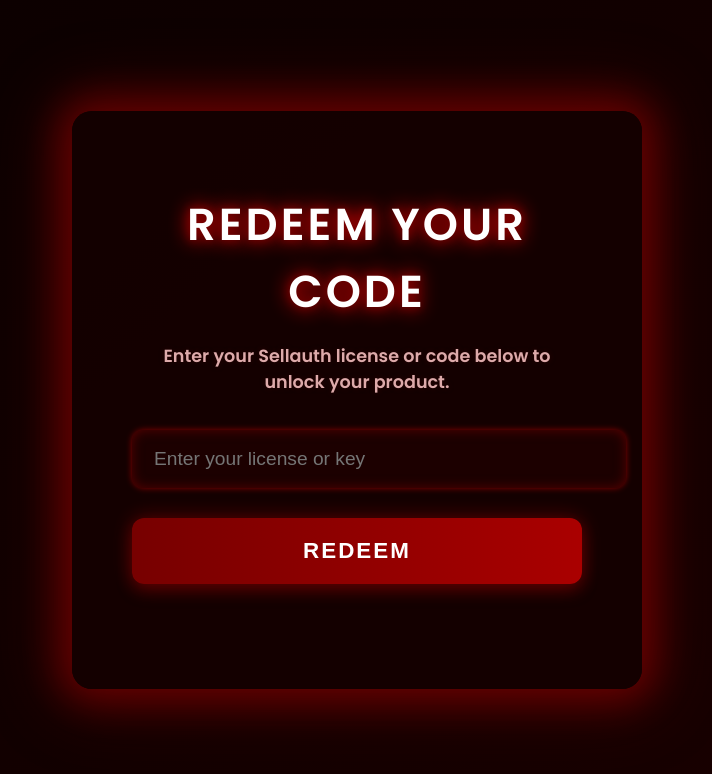
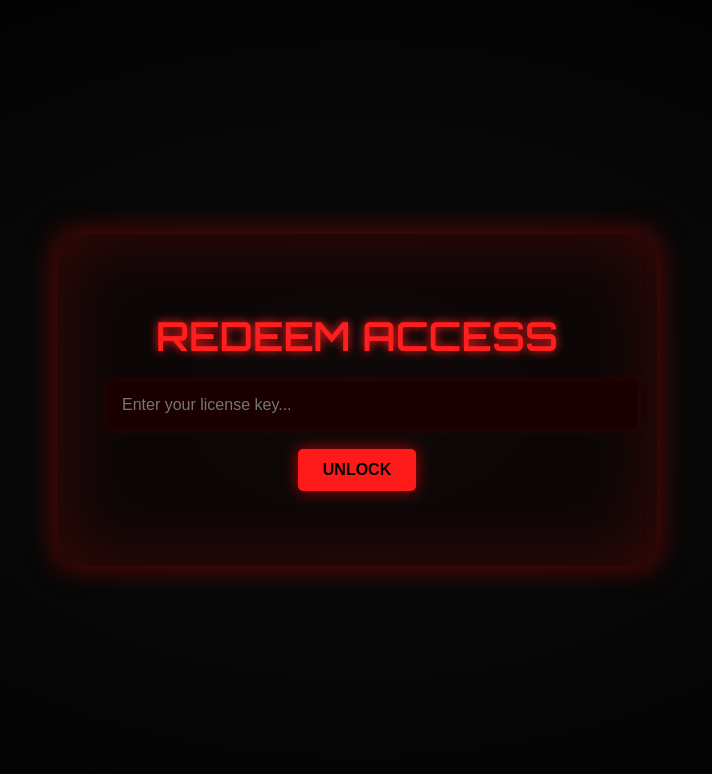
Before and after one commit to taytay-r/SIM-COST, a plain HTML site: page index.html in a window 1280 px wide. Shown: the whole page, without its empty margins (283-995 px from the left). Drawn offline with Linux system fonts and the light colour scheme.

Commit message:
Update index.html

```diff
--- a/index.html
+++ b/index.html
@@ -2,198 +2,146 @@
 <html lang="en">
 <head>
   <meta charset="UTF-8" />
-  <meta name="viewport" content="width=device-width, initial-scale=1" />
-  <title>Sellauth Redemption</title>
+  <meta name="viewport" content="width=device-width, initial-scale=1.0"/>
+  <title>Redemption Gateway</title>
+  <link href="https://fonts.googleapis.com/css2?family=Orbitron:wght@600&display=swap" rel="stylesheet">
   <style>
-    @import url('https://fonts.googleapis.com/css2?family=Poppins:wght@600&display=swap');
-
     body {
       margin: 0;
-      background: linear-gradient(135deg, #0a0000, #1a0000);
-      color: #fff;
-      font-family: 'Poppins', sans-serif;
+      height: 100vh;
+      background: radial-gradient(ellipse at center, #0d0d0d 0%, #000000 100%);
+      font-family: 'Orbitron', sans-serif;
+      color: #ff3c3c;
       display: flex;
+      align-items: center;
       justify-content: center;
-      align-items: center;
-      height: 100vh;
+      flex-direction: column;
       overflow: hidden;
     }
 
     .container {
-      background: rgba(20, 0, 0, 0.9);
-      padding: 50px 60px;
-      border-radius: 20px;
-      max-width: 450px;
-      width: 100%;
-      box-shadow:
-        0 0 30px 10px rgba(255, 30, 30, 0.2),
-        0 0 60px 15px rgba(90, 0, 0, 0.4);
+      background: rgba(20, 0, 0, 0.3);
+      padding: 50px;
+      border-radius: 15px;
+      box-shadow: 0 0 30px #ff000066, 0 0 80px #ff1a1a33 inset;
       text-align: center;
-      animation: pulseGlow 4s ease-in-out infinite alternate;
-      position: relative;
-      z-index: 1;
-    }
-
-    @keyframes pulseGlow {
-      0% {
-        box-shadow:
-          0 0 25px 5px rgba(255, 20, 20, 0.2),
-          0 0 50px 15px rgba(60, 0, 0, 0.3);
-      }
-      100% {
-        box-shadow:
-          0 0 40px 15px rgba(255, 0, 0, 0.3),
-          0 0 70px 20px rgba(80, 0, 0, 0.5);
-      }
+      animation: fadeIn 2s ease-in-out;
+      width: 90%;
+      max-width: 500px;
+      backdrop-filter: blur(10px);
     }
 
     h1 {
-      font-size: 2.8rem;
-      margin-bottom: 10px;
-      text-transform: uppercase;
-      letter-spacing: 3px;
-      text-shadow:
-        0 0 8px #770000,
-        0 0 20px #ff0000;
-      user-select: none;
-    }
-
-    p {
-      font-size: 1.1rem;
-      margin-bottom: 35px;
-      color: #ddaaaa;
-      text-shadow: 0 0 5px #2a0000;
+      font-size: 2.5rem;
+      margin-bottom: 20px;
+      color: #ff1f1f;
+      text-shadow: 0 0 10px #ff1f1f;
     }
 
     input[type="text"] {
+      padding: 15px;
       width: 100%;
-      padding: 18px 22px;
-      font-size: 1.2rem;
-      border-radius: 12px;
       border: none;
+      border-radius: 5px;
+      font-size: 1rem;
+      background: #1a0000;
+      color: #ffb3b3;
+      margin-bottom: 20px;
+      box-shadow: 0 0 10px #330000;
       outline: none;
-      background: #1c0000;
-      color: #fff;
-      box-shadow:
-        inset 0 0 12px #550000,
-        0 0 6px #880000;
-      transition: all 0.3s ease;
     }
+
     input[type="text"]:focus {
-      background: #260000;
-      box-shadow:
-        inset 0 0 15px #ff1111,
-        0 0 12px #cc3333;
+      box-shadow: 0 0 15px #ff3333, 0 0 25px #ff1f1f inset;
     }
 
     button {
-      margin-top: 30px;
-      width: 100%;
-      padding: 20px 0;
-      font-size: 1.4rem;
-      font-weight: 700;
-      color: #fff;
-      background: linear-gradient(90deg, #770000, #aa0000);
+      padding: 12px 25px;
       border: none;
-      border-radius: 12px;
+      border-radius: 5px;
+      font-size: 1rem;
+      font-weight: bold;
       cursor: pointer;
-      text-transform: uppercase;
-      letter-spacing: 2px;
-      box-shadow:
-        0 0 20px rgba(255, 0, 0, 0.3),
-        0 8px 15px rgba(100, 0, 0, 0.4);
-      transition: all 0.3s ease;
-      position: relative;
-      overflow: hidden;
-    }
-
-    button::before {
-      content: '';
-      position: absolute;
-      top: 0;
-      left: -70%;
-      width: 50%;
-      height: 100%;
-      background: rgba(255, 255, 255, 0.2);
-      transform: skewX(-25deg);
-      transition: left 0.5s ease;
-    }
-
-    button:hover::before {
-      left: 130%;
+      background: #ff1a1a;
+      color: #000;
+      box-shadow: 0 0 15px #ff0000aa;
+      transition: all 0.3s ease-in-out;
     }
 
     button:hover {
-      background: linear-gradient(90deg, #990000, #cc2222);
-      box-shadow:
-        0 0 30px #ff2222,
-        0 8px 25px rgba(150, 0, 0, 0.5);
-      color: #fff;
+      background: #ff0000;
+      box-shadow: 0 0 25px #ff1a1a, 0 0 40px #ff1a1a;
+      transform: scale(1.05);
     }
 
     .message {
       margin-top: 25px;
-      font-size: 1.2rem;
-      min-height: 30px;
-      font-weight: 600;
-      text-shadow: 0 0 4px #2a0000;
-      user-select: none;
+      font-size: 1rem;
+      opacity: 0;
+      transition: opacity 0.4s ease-in-out;
     }
+
+    .message.visible {
+      opacity: 1;
+    }
+
+    .message.success {
+      color: #66ff66;
+      text-shadow: 0 0 5px #33ff33;
+    }
+
     .message.error {
       color: #ff6666;
-      text-shadow: 0 0 8px #770000;
+      text-shadow: 0 0 5px #ff1a1a;
     }
-    .message.success {
-      color: #ffeeee;
-      text-shadow: 0 0 10px #dd6666;
+
+    @keyframes fadeIn {
+      from {
+        opacity: 0;
+        transform: scale(0.95);
+      }
+      to {
+        opacity: 1;
+        transform: scale(1);
+      }
     }
   </style>
 </head>
 <body>
   <div class="container">
-    <h1>Redeem Your Code</h1>
-    <p>Enter your Sellauth license or code below to unlock your product.</p>
-    <input type="text" id="licenseInput" placeholder="Enter your license or key" autocomplete="off" />
-    <button id="redeemBtn">Redeem</button>
-    <div class="message" id="message"></div>
+    <h1>REDEEM ACCESS</h1>
+    <input type="text" id="license" placeholder="Enter your license key...">
+    <button onclick="redeem()">UNLOCK</button>
+    <div class="message" id="messageBox"></div>
   </div>
 
   <script>
-    const redeemBtn = document.getElementById('redeemBtn');
-    const licenseInput = document.getElementById('licenseInput');
-    const message = document.getElementById('message');
+    function redeem() {
+      const license = document.getElementById('license').value.trim();
+      const messageBox = document.getElementById('messageBox');
 
-    redeemBtn.addEventListener('click', () => {
-      const code = licenseInput.value.trim();
-      message.textContent = '';
-      message.className = 'message';
+      messageBox.classList.remove('success', 'error', 'visible');
 
-      if (!code) {
-        message.textContent = 'Please enter a license or code.';
-        message.classList.add('error');
+      if (!license) {
+        messageBox.textContent = "You must enter a license key.";
+        messageBox.classList.add('error', 'visible');
         return;
       }
 
-      message.textContent = 'Checking your code...';
-      message.classList.remove('error', 'success');
+      // Simulate a real check
+      messageBox.textContent = "Checking license...";
+      messageBox.classList.add('visible');
 
       setTimeout(() => {
-        if (code.length > 5) {
-          message.textContent = 'Success! Your product is unlocked.';
-          message.classList.add('success');
+        if (license.toLowerCase() === 'valid-key') {
+          messageBox.textContent = "Access granted.";
+          messageBox.classList.add('success');
         } else {
-          message.textContent = 'Invalid code. Try again.';
-          message.classList.add('error');
+          messageBox.textContent = "Invalid license key.";
+          messageBox.classList.add('error');
         }
       }, 1500);
-    });
-
-    licenseInput.addEventListener('keydown', (e) => {
-      if (e.key === 'Enter') redeemBtn.click();
-    });
+    }
   </script>
 </body>
 </html>
-
-</body>
-</html>
```
